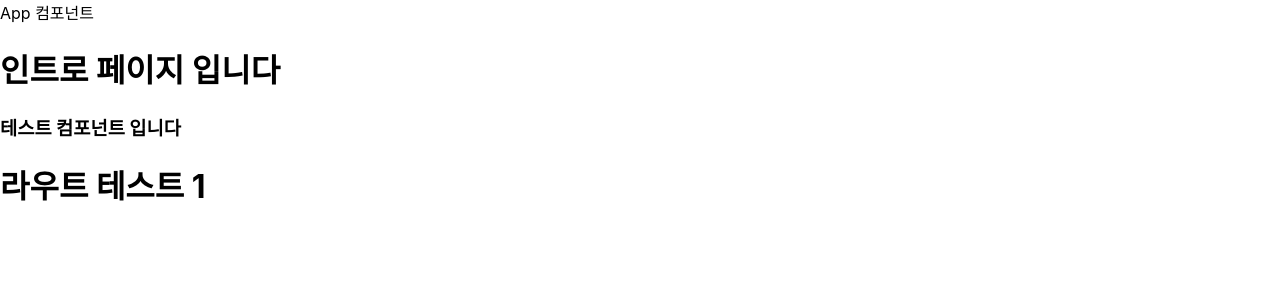
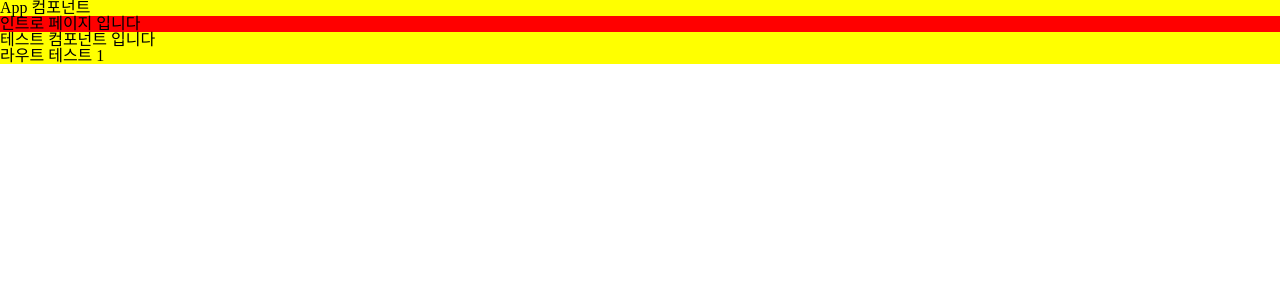
Before and after one commit to horingring/react-preac-jv-school, a React (Create React App) app: page / in a window 1280 px wide. Shown: the top 300 px of the page. Built offline with nearby package versions, Linux system fonts and the light colour scheme.

Commit message:
[add & test] styled-reset 적용 & 테스트

```diff
--- a/package.json
+++ b/package.json
@@ -12,6 +12,7 @@
     "react-router-dom": "^6.22.3",
     "react-scripts": "5.0.1",
     "styled-components": "^6.1.8",
+    "styled-reset": "^4.5.2",
     "web-vitals": "^2.1.4"
   },
   "scripts": {
--- a/src/App.jsx
+++ b/src/App.jsx
@@ -1,16 +1,22 @@
 import { Outlet } from "react-router-dom";
+import IntroPage from "@/pages/IntroPage";
 import styled from "styled-components";
-import IntroPage from "@/pages/IntroPage";
+import { Reset } from "styled-reset";
 
-const Wrapper = styled.div``;
+const Wrapper = styled.div`
+  background-color: yellow;
+`;
 
 function App() {
   return (
-    <Wrapper>
-      App 컴포넌트
-      <IntroPage />
-      <Outlet />
-    </Wrapper>
+    <>
+      <Reset />
+      <Wrapper>
+        App 컴포넌트
+        <IntroPage />
+        <Outlet />
+      </Wrapper>
+    </>
   );
 }
 
--- a/src/pages/IntroPage.jsx
+++ b/src/pages/IntroPage.jsx
@@ -1,9 +1,10 @@
-import TestComponent from "@/components/IntroPage/TestComponent";
+// import TestComponent from "@/components/IntroPage/TestComponent";
+import TestComponent from "@components/IntroPage/TestComponent";
 
 function IntroPage() {
   return (
     <>
-      <h1>인트로 페이지 입니다</h1>
+      <h1 style={{ backgroundColor: "red" }}>인트로 페이지 입니다</h1>
       <TestComponent />
     </>
   );
```
Also changed, not shown: 1 other file (tests, documents, lock files or other folders).
